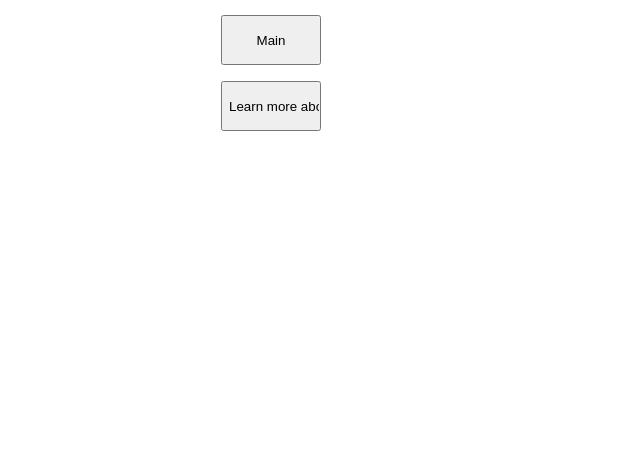
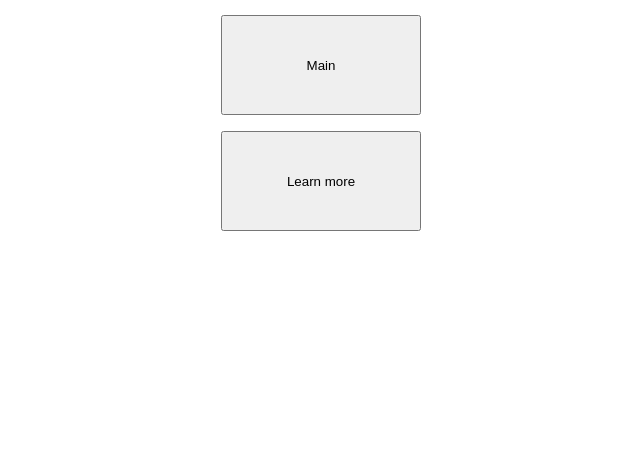
Before and after one commit to GKX051106/RPA-19feb2024, a Flask app: page /NTU in a window 1280 px wide. Shown: the part 267-738 px from the top of the page, without its empty margins (103-743 px from the left). Run offline with Flask 3, Linux system fonts and the light colour scheme.

Commit message:
Update NTU.html

```diff
--- a/templates/NTU.html
+++ b/templates/NTU.html
@@ -10,9 +10,9 @@
   width="300" height="200"></p>
 <form action="/main" method="post">
 
-  <p><input type = "submit" value="Main" style="width:100px;height:50px"></p>
+  <p><input type = "submit" value="Main" style="width:200px;height:100px"></p>
 </form>
  <form action="/more_NTU" method="post">
-    <input type = "submit" value="Learn more about NTU" style="width:100px;height:50px;">
+    <input type = "submit" value="Learn more" style="width:200px;height:100px;">
 </form>
 </div>
```
